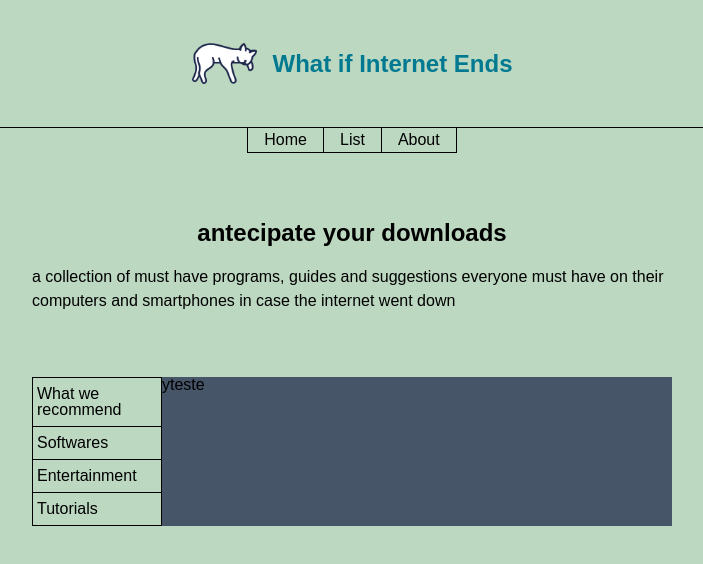
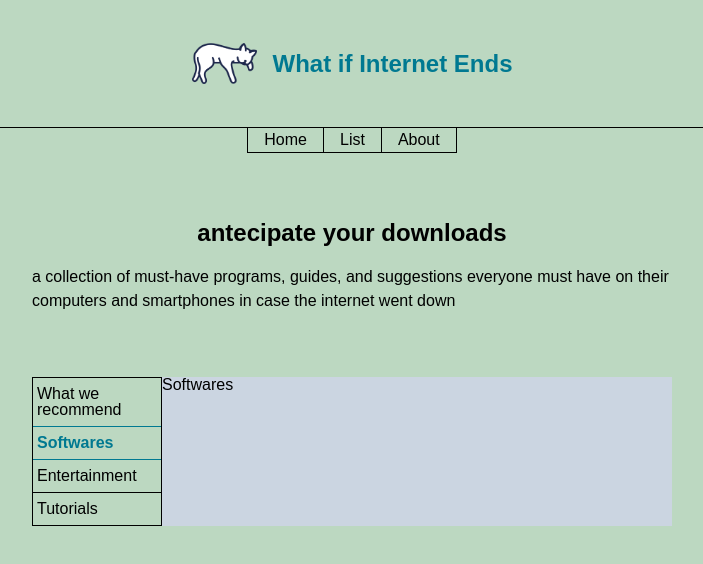
Before and after one commit to dankwx/whatifinternetends, a Next.js app: page / in a window 1280 px wide. Both pictures are taken after a click on the item "Softwares". Shown: the top 564 px of the page, without its empty margins (288-991 px from the left). Built offline with nearby package versions, Linux system fonts and the light colour scheme.

Commit message:
feature: add conditional rendering

```diff
--- a/app/page.tsx
+++ b/app/page.tsx
@@ -1,7 +1,16 @@
+"use client";
+
 import Header from "@/components/Header/Header";
 import Navbar from "@/components/Navbar/Navbar";
+import { SetStateAction, useState } from "react";
 
 export default function Home() {
+  const [activeTab, setActiveTab] = useState("main");
+
+  const handleTabClick = (tabId: SetStateAction<string>) => {
+    setActiveTab(tabId);
+  };
+
   return (
     <main className="flex h-screen w-screen flex-col items-center bg-main-color">
       <Header />
@@ -12,7 +21,7 @@ export default function Home() {
             antecipate your downloads
           </h2>
           <p className="mt-4 font-main leading-6">
-            a collection of must have programs, guides and suggestions everyone
+            a collection of must-have programs, guides, and suggestions everyone
             must have on their computers and smartphones in case the internet
             went down
           </p>
@@ -20,24 +29,74 @@ export default function Home() {
         <section className="flex w-full">
           <div className="flex w-36 flex-col">
             <div className="border-third-color bg-third-color border border-solid">
-              <h2 className="w-full cursor-pointer px-1 py-2">
-                What we recommend
-              </h2>
               <div className="flex">
                 <ul>
-                  <li className="w-32 cursor-pointer border-y border-solid px-1 py-2">
+                  <li
+                    onClick={() => handleTabClick("main")}
+                    className={`w-32 cursor-pointer border-solid px-1 py-2 ${
+                      activeTab === "main" && "font-bold text-terciary-color"
+                    }`}
+                  >
+                    What we recommend
+                  </li>
+                  <li
+                    onClick={() => handleTabClick("softwares")}
+                    className={`w-32 cursor-pointer border-y border-solid px-1 py-2 ${
+                      activeTab === "softwares" &&
+                      "font-bold text-terciary-color"
+                    }`}
+                  >
                     Softwares
                   </li>
-                  <li className="cursor-pointer px-1 py-2">Entertainment</li>
-                  <li className="cursor-pointer border-t border-solid px-1 py-2">
+                  <li
+                    onClick={() => handleTabClick("entertainment")}
+                    className={`cursor-pointer px-1 py-2 ${
+                      activeTab === "entertainment" &&
+                      "font-bold text-terciary-color"
+                    }`}
+                  >
+                    Entertainment
+                  </li>
+                  <li
+                    onClick={() => handleTabClick("tutorials")}
+                    className={`cursor-pointer border-t border-solid px-1 py-2 ${
+                      activeTab === "tutorials" &&
+                      "font-bold text-terciary-color"
+                    }`}
+                  >
                     Tutorials
                   </li>
                 </ul>
               </div>
             </div>
           </div>
-          <div className="w-full bg-slate-600">
-            <h1>yteste</h1>
+          <div className="w-full bg-slate-300">
+            <h2
+              id="main"
+              style={{ display: activeTab === "main" ? "flex" : "none" }}
+            >
+              What we recommend
+            </h2>
+            <h2
+              id="softwares"
+              style={{ display: activeTab === "softwares" ? "flex" : "none" }}
+            >
+              Softwares
+            </h2>
+            <h2
+              id="entertainment"
+              style={{
+                display: activeTab === "entertainment" ? "flex" : "none",
+              }}
+            >
+              Entertainment
+            </h2>
+            <h2
+              id="tutorials"
+              style={{ display: activeTab === "tutorials" ? "flex" : "none" }}
+            >
+              Tutorials
+            </h2>
           </div>
         </section>
       </div>
```
